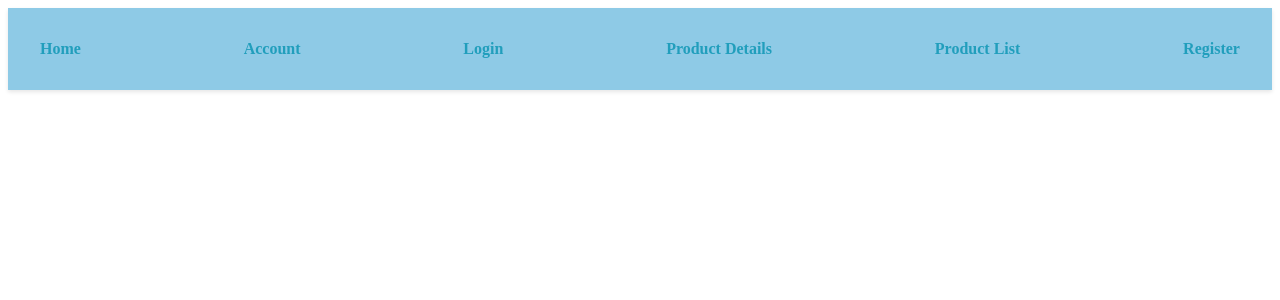
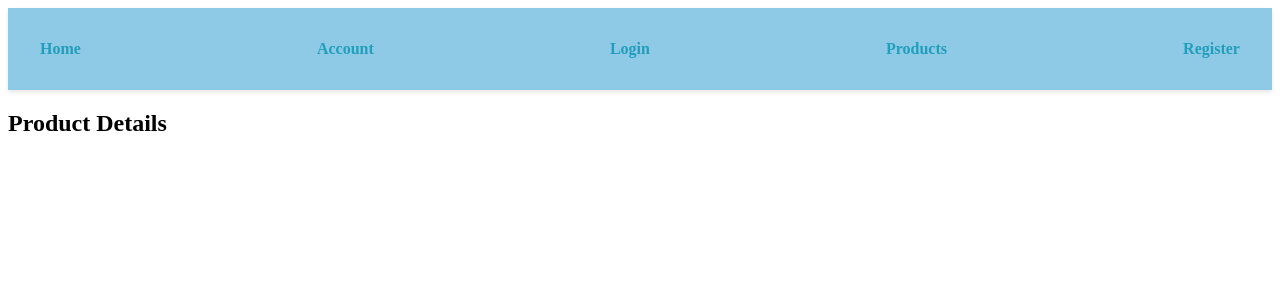
Before and after one commit to KalebMorton/MarketFrontEnd, a React (Vite) app: page /products/1 in a window 1280 px wide. Shown: the top 300 px of the page. Built offline with nearby package versions, Linux system fonts and the light colour scheme.

Commit message:
Link and Nav Bar

```diff
--- a/src/App.jsx
+++ b/src/App.jsx
@@ -67,8 +67,8 @@ function App() {
         <Route path="/" element={<Home />} />
         <Route path="/account" element={<Account />} />
         <Route path="/login" element={<Login setToken={setToken} />} />
-        <Route path="/productdetails" element={<ProductDetails />} />
-        <Route path="/productlist" element={<ProductList />} />
+        <Route path="/products" element={<ProductList />} />
+        <Route path="/products/:id" element={<ProductDetails />} />
         <Route path="/register" element={<Register />} />
       </Routes>
     </div>
--- a/src/components/Navigations.jsx
+++ b/src/components/Navigations.jsx
@@ -15,9 +15,7 @@ export default function Navigations(){
                 <br></br>
                 <Link to="/login">Login</Link>
                 <br></br>
-                <Link to="/productDetails">Product Details</Link>
-                <br></br>
-                <Link to="/productList">Product List</Link>
+                <Link to="/productDetails">Products</Link>
                 <br></br>
                 <Link to="/register">Register</Link>
             </div>
--- a/src/components/ProductDetails.jsx
+++ b/src/components/ProductDetails.jsx
@@ -24,7 +24,7 @@ export default function ProductDetails(passedData) {
 
   return (
     <>
-      <h2>ProductDetails</h2>
+      <h2>Product Details</h2>
       {singleProduct && (
         <div>
           <h3>{singleProduct.dataplaceholder1}</h3>
```
